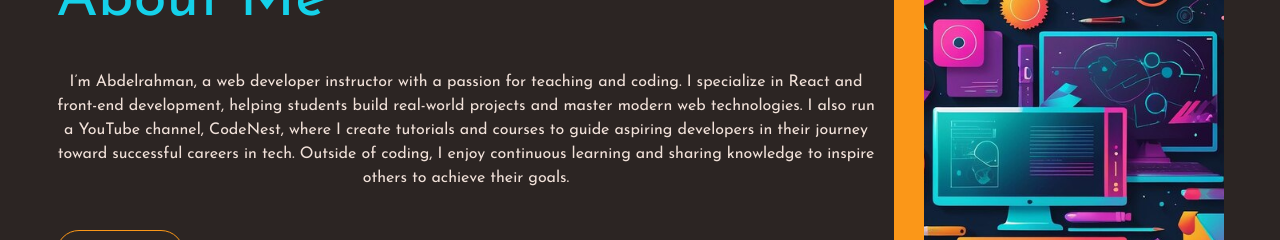
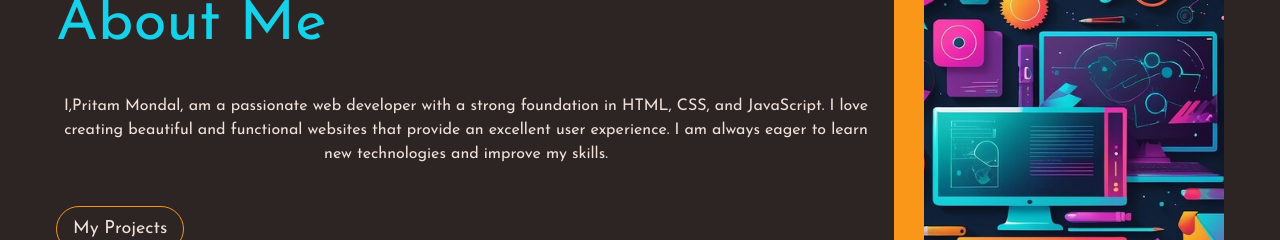
Before and after one commit to Pritam-Mondal18/Pm_Portfolio, a React (Vite) app: page / in a window 1280 px wide. Shown: the part 951-1191 px from the top of the page. Built offline with nearby package versions, Linux system fonts and the light colour scheme.

Commit message:
modify the aboutmetext section

```diff
--- a/src/components/aboutMeSection/AboutMeText.jsx
+++ b/src/components/aboutMeSection/AboutMeText.jsx
@@ -5,13 +5,10 @@ const AboutMeText = () => {
     <div className="flex flex-col md:items-start sm:items-centermd:text-left sm:text-center">
       <h2 className="text-6xl text-cyan mb-10">About Me</h2>
       <p className="text-white">
-        I’m Abdelrahman, a web developer instructor with a passion for teaching
-        and coding. I specialize in React and front-end development, helping
-        students build real-world projects and master modern web technologies. I
-        also run a YouTube channel, CodeNest, where I create tutorials and
-        courses to guide aspiring developers in their journey toward successful
-        careers in tech. Outside of coding, I enjoy continuous learning and
-        sharing knowledge to inspire others to achieve their goals.
+        I,Pritam Mondal, am a passionate web developer with a strong foundation
+        in HTML, CSS, and JavaScript. I love creating beautiful and functional
+        websites that provide an excellent user experience. I am always eager to
+        learn new technologies and improve my skills.
       </p>
       <button className="border border-orange rounded-full py-2 px-4 text-white text-lg flex items-center mt-10 hover:bg-orange hover:text-black trsnsition-all duration-500 cursor-pointer md:self-start sm:self-center">
         My Projects
```
